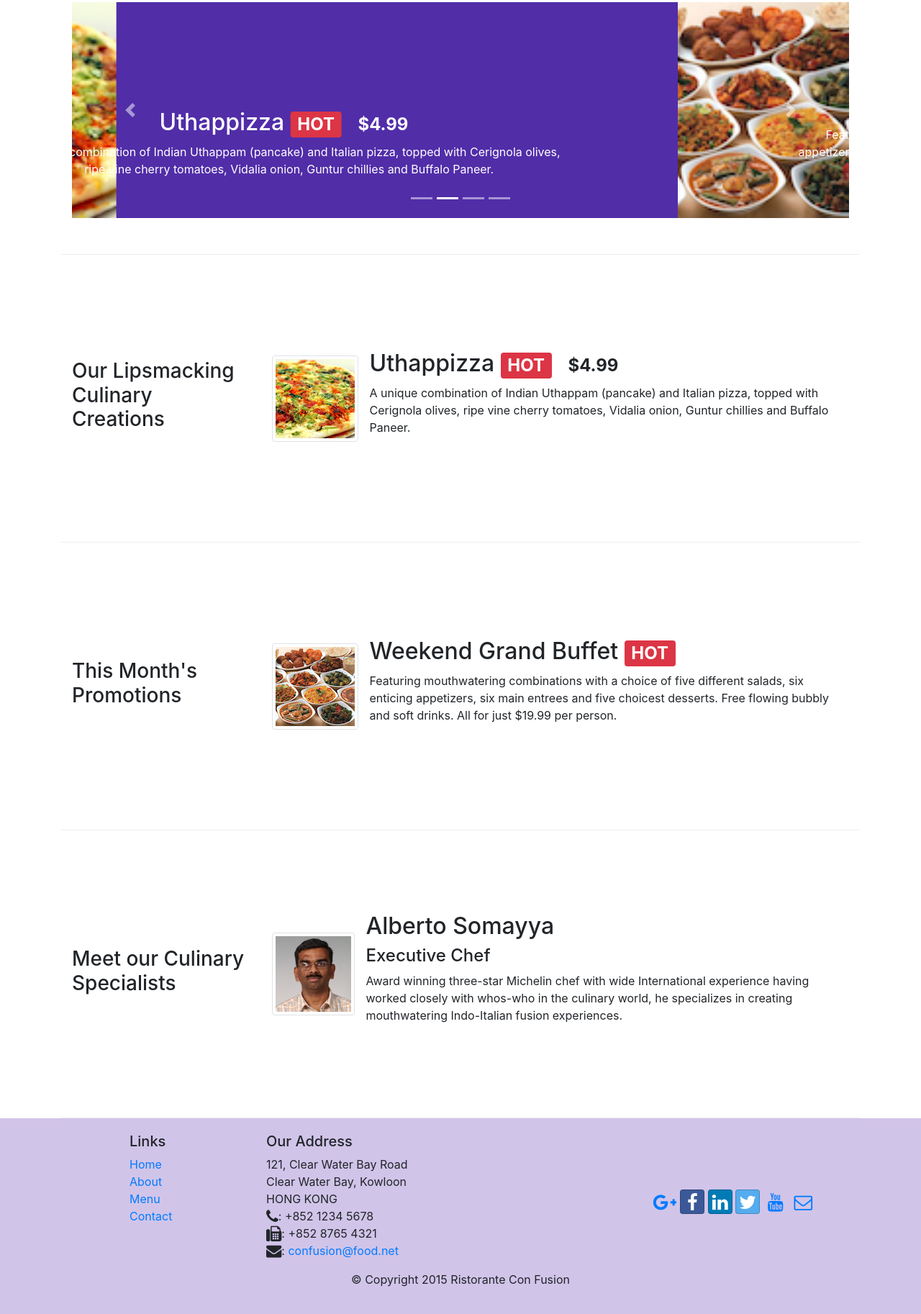
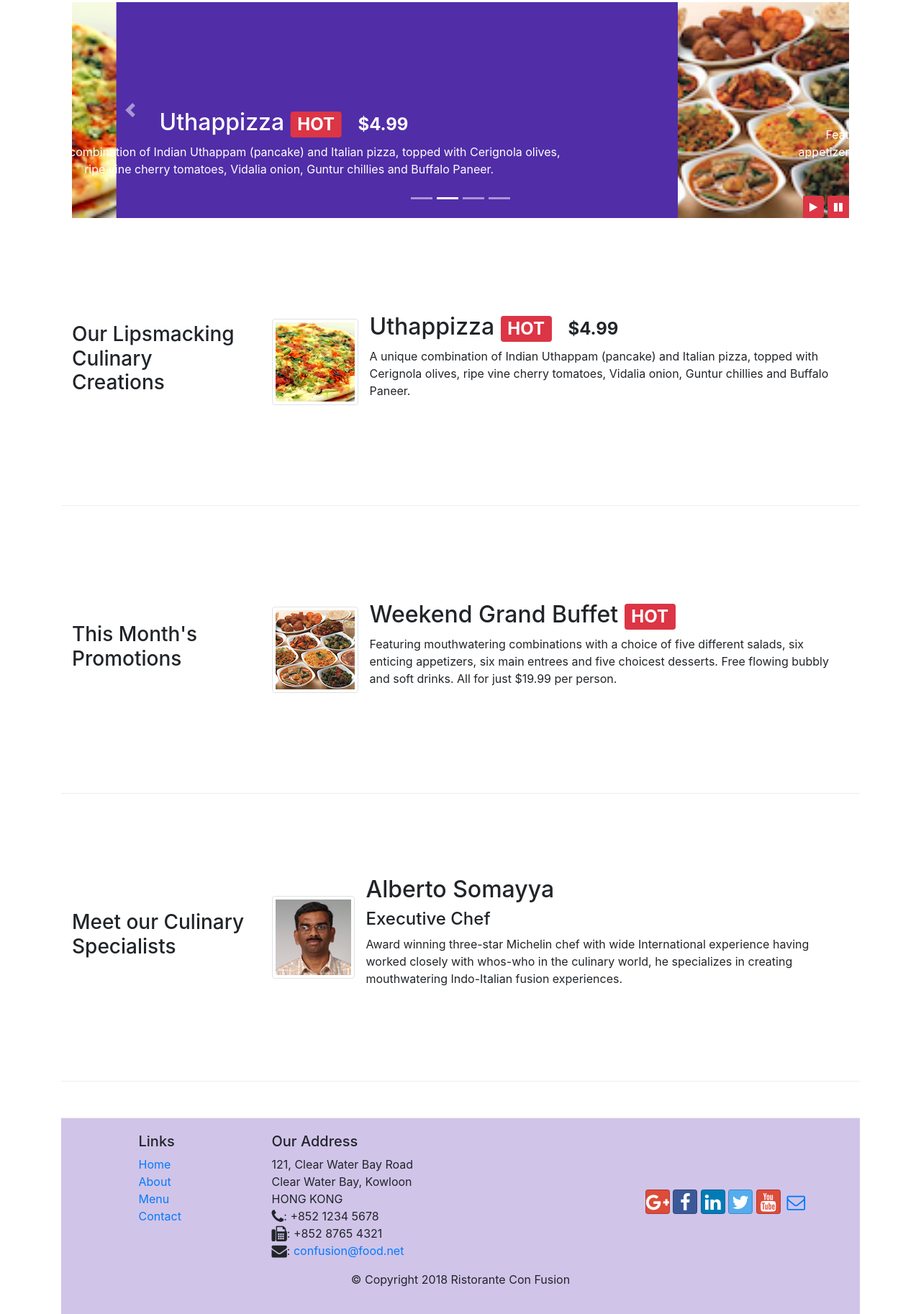
Before and after one commit to sampaniagua/conFusion, a website: page index.html in a window 1280 px wide. Shown: the part 381-2207 px from the top of the page at 72% size. Drawn offline with nearby package versions, Linux system fonts and the light colour scheme.

Commit message:
bootstrap jquery

```diff
--- a/css/styles.css
+++ b/css/styles.css
@@ -55,3 +55,14 @@ body {
     left: 0;
     min-height: 300px;
 }
+
+#carouselButton {
+    right: 0px;
+    position: absolute;
+    bottom: 0px;
+}
+#carouselPlay {
+    right: 35px;
+    position: absolute;
+    bottom: 0px;
+}
--- a/index.html
+++ b/index.html
@@ -19,7 +19,7 @@
 
 <body>
 	<!-- Navigation bar -->
-	<nav class="navbar navbar-inverse navbar-toggleable-sm fixed-top">
+	<nav class="navbar navbar-dark navbar-expand-sm fixed-top">
 		<div class="container">
 			<button class="navbar-toggler" type="button" data-toggle="collapse" data-target="#Navbar">
 				<span class="navbar-toggler-icon"></span>
@@ -225,6 +225,15 @@
 					<a class="carousel-control-next" href="#mycarousel" role="button" data-slide="next">
 						<span class="carousel-control-next-icon"></span>
 					</a>
+					<div class="btn-group" id="carouselButton">
+						<button class="btn btn-danger btn-sm" id="carousel-pause">
+							<span class="fa fa-pause"></span>
+						</button>
+						<div class="btn-group" id="carouselPlay">
+							<button class="btn btn-danger btn-sm" id="carousel-play">
+								<span class="fa fa-play"></span>
+							</button>
+					</div>
 				</div>
 			</div>
 		</div>
@@ -292,16 +301,16 @@
     <footer class="footer">
         <div class="container">
             <div class="row">
-				<div class="col-5 offset-1 col-sm-2">
+                <div class="col-4 offset-1 col-sm-2">
                     <h5>Links</h5>
                     <ul class="list-unstyled">
                         <li><a href="#">Home</a></li>
-						<li><a href="./aboutus.html">About</a></li>
+                        <li><a href="#">About</a></li>
                         <li><a href="#">Menu</a></li>
-						<li><a href="./contactus.html">Contact</a></li>
+                        <li><a href="#">Contact</a></li>
                     </ul>
                 </div>
-				<div class="col-6 col-sm-5">
+                <div class="col-7 col-sm-5">
                     <h5>Our Address</h5>
                     <address>
 		              121, Clear Water Bay Road<br>
@@ -309,23 +318,24 @@
 		              HONG KONG<br>
                       <i class="fa fa-phone fa-lg"></i>: +852 1234 5678<br>
                       <i class="fa fa-fax fa-lg"></i>: +852 8765 4321<br>
-						<i class="fa fa-envelope fa-lg"></i>: <a href="mailto:confusion@food.net">confusion@food.net</a>
+                      <i class="fa fa-envelope fa-lg"></i>:
+                      <a href="mailto:confusion@food.net">confusion@food.net</a>
 		           </address>
                 </div>
-				<div class="col-sm align-self-center">
-					<div style="text-align:center">
-						<a class="btn btn-social-icon btn-google-plus" href="http://google.com/+"><i class="fa fa-google-plus"></i></a>
+                <div class="col-12 col-sm-4 align-self-center">
+                    <div class="text-center">
+                        <a class="btn btn-social-icon btn-google" href="http://google.com/+"><i class="fa fa-google-plus"></i></a>
                         <a class="btn btn-social-icon btn-facebook" href="http://www.facebook.com/profile.php?id="><i class="fa fa-facebook"></i></a>
                         <a class="btn btn-social-icon btn-linkedin" href="http://www.linkedin.com/in/"><i class="fa fa-linkedin"></i></a>
                         <a class="btn btn-social-icon btn-twitter" href="http://twitter.com/"><i class="fa fa-twitter"></i></a>
-						<a class="btn btn-social-icon btn-youtube" href="http://youtube.com/"><i class="fa fa-youtube"></i></a>
+                        <a class="btn btn-social-icon btn-google" href="http://youtube.com/"><i class="fa fa-youtube"></i></a>
                         <a class="btn btn-social-icon" href="mailto:"><i class="fa fa-envelope-o"></i></a>
                     </div>
                 </div>
            </div>
            <div class="row justify-content-center">
                 <div class="col-auto">
-					<p>© Copyright 2015 Ristorante Con Fusion</p>
+                    <p>© Copyright 2018 Ristorante Con Fusion</p>
                 </div>
            </div>
         </div>
@@ -335,6 +345,17 @@
 	<script src="node_modules/jquery/dist/jquery.min.js"></script>
 	<script src="node_modules/tether/dist/js/tether.min.js"></script>
 	<script src="node_modules/bootstrap/dist/js/bootstrap.min.js"></script>
+	<script>
+		$(document).ready(function(){
+			$('#mycarousel').carousel({interval: 2000});
+			$('#carousel-pause').click(function() {
+				$('#mycarousel').carousel('pause');
+			});
+			$('#carousel-play').click(function() {
+				$('#mycarousel').carousel('cycle');
+			});
+		});
+	</script>
 </body>
 
 </html>
```
Lines whose indentation alone changed are shown as unchanged.
